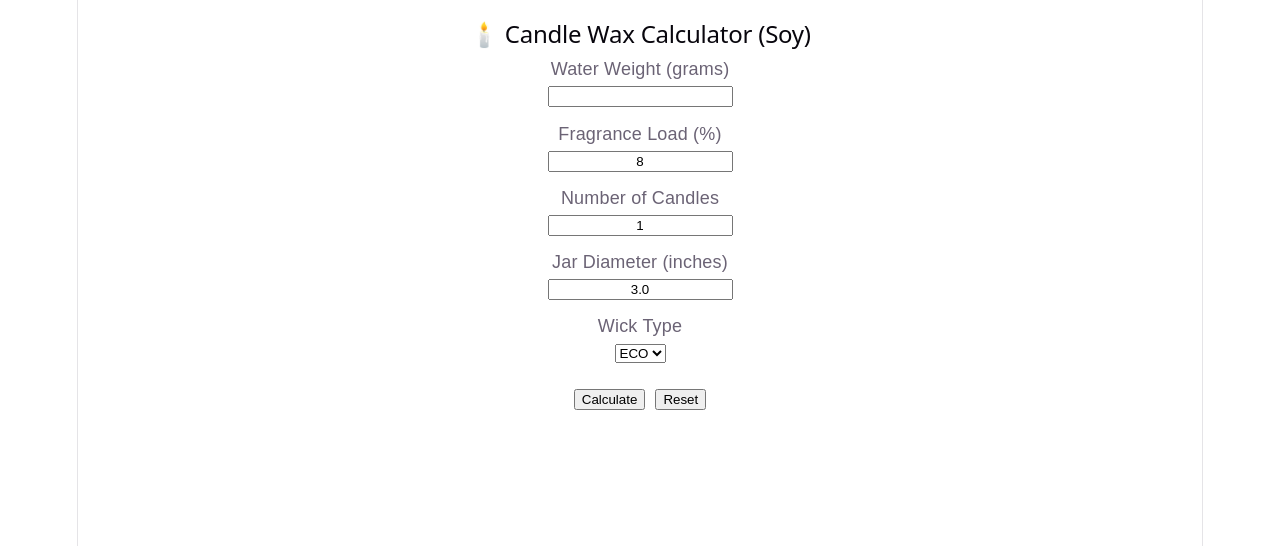
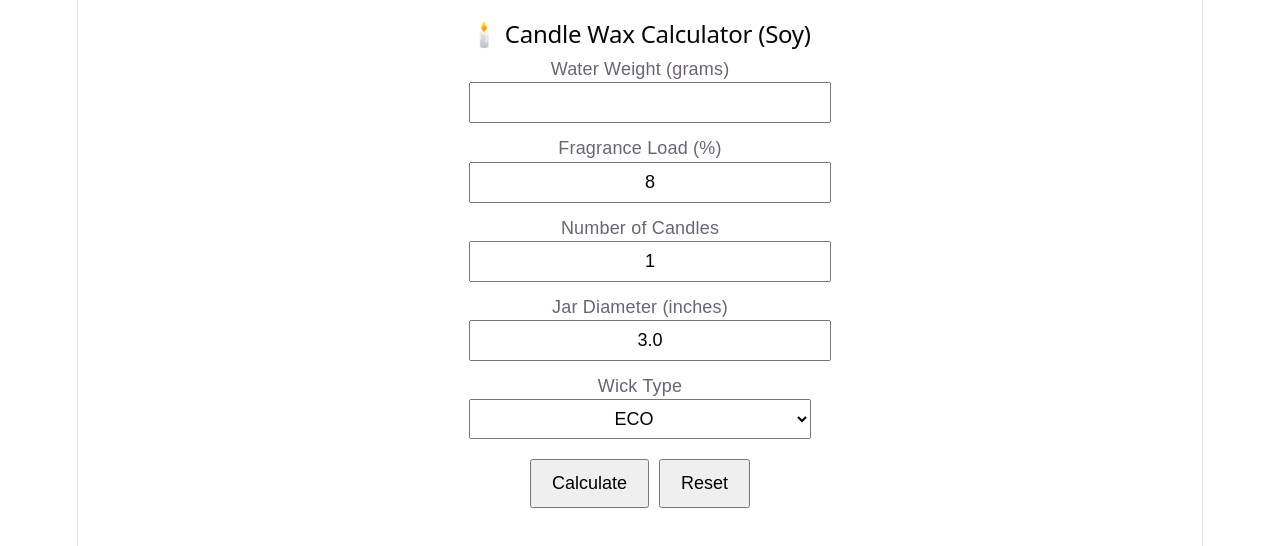
Before and after one commit to rbingy-a11y/candle-app, a React (Vite) app: page / in a window 1280 px wide. Shown: the top 546 px of the page. Built offline with nearby package versions, Linux system fonts and the light colour scheme.

Commit message:
Add files via upload

```diff
--- a/src/App.jsx
+++ b/src/App.jsx
@@ -73,7 +73,7 @@ export default function App() {
   };
 
   return (
-    <div style={{ maxWidth: 500, margin: "20px auto", fontFamily: "sans-serif" }}>
+    <div style={{ maxWidth: 500, margin: "20px auto", fontFamily: "sans-serif",  fontSize: "18px", }}>
       <h2>🕯️ Candle Wax Calculator (Soy)</h2>
 
 <div style={{ marginBottom: 12 }}>
@@ -81,7 +81,7 @@ export default function App() {
   <input
     value={waterWeight}
     onChange={e => setWaterWeight(e.target.value)}
-    style={{ textAlign: "center" }}
+    style={{ textAlign: "center", fontSize: "18px", padding: "8px", width: "100%", }}
   />
 </div>
 
@@ -90,7 +90,7 @@ export default function App() {
   <input
     value={fragrancePercent}
     onChange={e => setFragrancePercent(e.target.value)}
-    style={{ textAlign: "center" }}
+    style={{ textAlign: "center", fontSize: "18px", padding: "8px", width: "100%", }}
   />
 </div>
 
@@ -99,7 +99,7 @@ export default function App() {
   <input
     value={batchCount}
     onChange={e => setBatchCount(Number(e.target.value))}
-    style={{ textAlign: "center" }}
+    style={{ textAlign: "center", fontSize: "18px", padding: "8px", width: "100%", }}
   />
 </div>
 
@@ -108,7 +108,7 @@ export default function App() {
   <input
     value={jarDiameter}
     onChange={e => setJarDiameter(e.target.value)}
-    style={{ textAlign: "center" }}
+    style={{ textAlign: "center", fontSize: "18px", padding: "8px", width: "100%", }}
   />
 </div>
 
@@ -117,6 +117,7 @@ export default function App() {
   <select
     value={wickType}
     onChange={e => setWickType(e.target.value)}
+    style={{ textAlign: "center", fontSize: "18px", padding: "8px", width: "100%", }}
   >
     <option>ECO</option>
     <option>CD</option>
@@ -126,8 +127,25 @@ export default function App() {
 </div>
 
 <div style={{ marginTop: 20 }}>
-  <button onClick={calculate}>Calculate</button>
-  <button onClick={reset} style={{ marginLeft: 10 }}>Reset</button>
+  <button
+  onClick={calculate}
+  style={{
+    fontSize: "18px",
+    padding: "12px 20px",
+  }}
+>
+  Calculate
+</button>
+  <button
+  onClick={reset}
+  style={{
+    fontSize: "18px",
+    padding: "12px 20px",
+    marginLeft: "10px",
+  }}
+>
+  Reset
+</button>
 </div>
 
 {result && (
```
